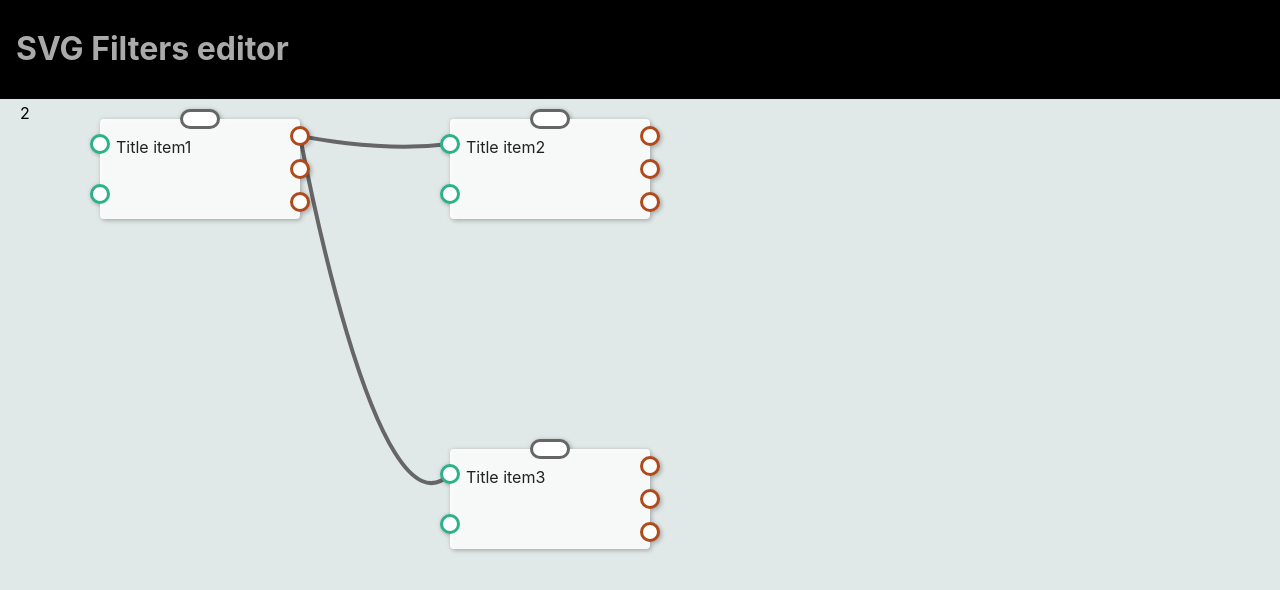
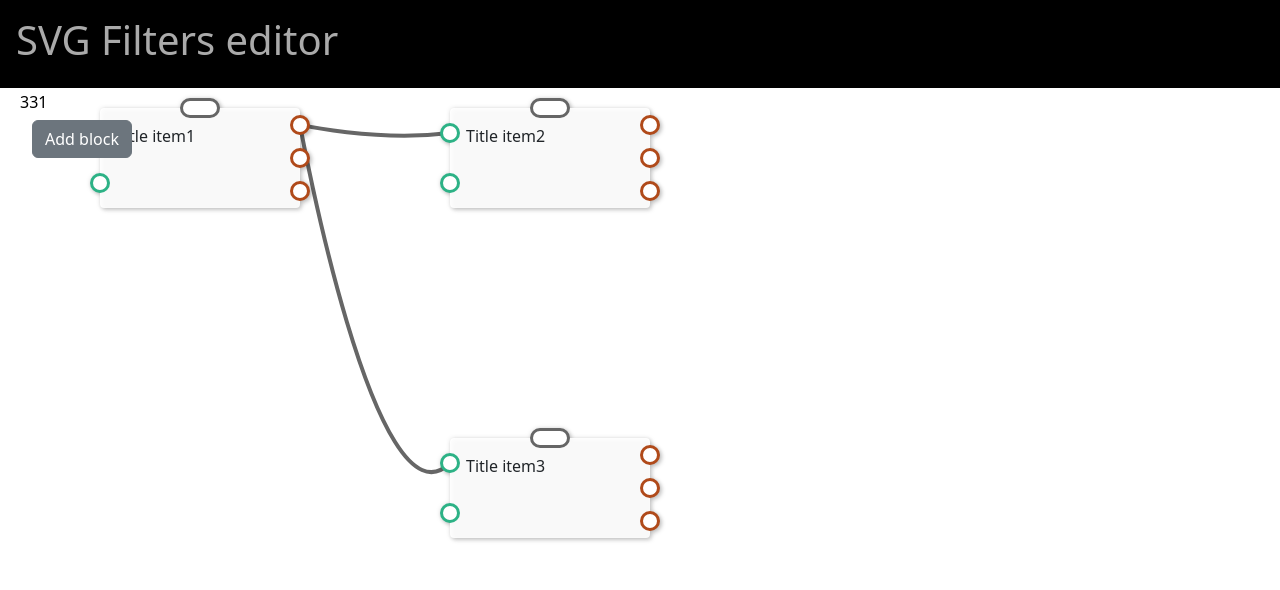
Before and after one commit to septentrion-730n/svgfilters-visualprogramming, a React (Create React App) app: page / in a window 1280 px wide. Shown: the top 590 px of the page. Built offline with nearby package versions, Linux system fonts and the light colour scheme.

Commit message:
Add bootstrap

```diff
--- a/package.json
+++ b/package.json
@@ -11,7 +11,9 @@
     "@types/react": "^18.0.24",
     "@types/react-dom": "^18.0.8",
     "@use-gesture/react": "^10.2.21",
+    "bootstrap": "^5.2.2",
     "react": "^18.2.0",
+    "react-bootstrap": "^2.5.0",
     "react-dom": "^18.2.0",
     "react-scripts": "5.0.1",
     "react-spring": "^9.5.5",
--- a/src/editor/AddBlockButton.tsx
+++ b/src/editor/AddBlockButton.tsx
@@ -1,3 +1,30 @@
+import { useState } from "react";
+
+import Button from "react-bootstrap/Button";
+import Offcanvas from "react-bootstrap/Offcanvas";
+
 export const AddBlockButton = () => {
-  return <div className="svgfilters-editor__add-block-button"></div>;
+  const [show, setShow] = useState(false);
+
+  const handleClose = () => setShow(false);
+  const handleShow = () => setShow(true);
+
+  return (
+    <>
+      <div className="svgfilters-editor__add-block-button">
+        <Button variant="secondary" onClick={handleShow}>
+          Add block
+        </Button>
+      </div>
+      <Offcanvas show={show} onHide={handleClose}>
+        <Offcanvas.Header closeButton>
+          <Offcanvas.Title>Offcanvas</Offcanvas.Title>
+        </Offcanvas.Header>
+        <Offcanvas.Body>
+          Some text as placeholder. In real life you can have the elements you
+          have chosen. Like, text, images, lists, etc.
+        </Offcanvas.Body>
+      </Offcanvas>
+    </>
+  );
 };
--- a/src/editor/CablesUI.tsx
+++ b/src/editor/CablesUI.tsx
@@ -1,4 +1,4 @@
-import { startTransition, useEffect, useState } from "react";
+import { useEffect, useState } from "react";
 import { CableCoordinates } from "../types";
 import { useAnimationFrame } from "../utils/useAnimationFrame";
 import { useCablesUIContext } from "./CablesUIProvider";
@@ -49,7 +49,7 @@ export const CablesUI = () => {
   useEffect(() => {
     startAnimation();
     setTimeout(() => stopAnimation(), 50);
-  }, [cables]);
+  }, [cables, startAnimation, stopAnimation]);
 
   useAnimationFrame({
     nextAnimationFrameHandler,
--- a/src/index.scss
+++ b/src/index.scss
@@ -1,4 +1,6 @@
 $gutter: 12px;
+
+@import "~bootstrap/scss/bootstrap";
 
 :root {
   font-family: Inter, Avenir, Helvetica, Arial, sans-serif;
```
Also changed, not shown: 1 other file (tests, documents, lock files or other folders).
